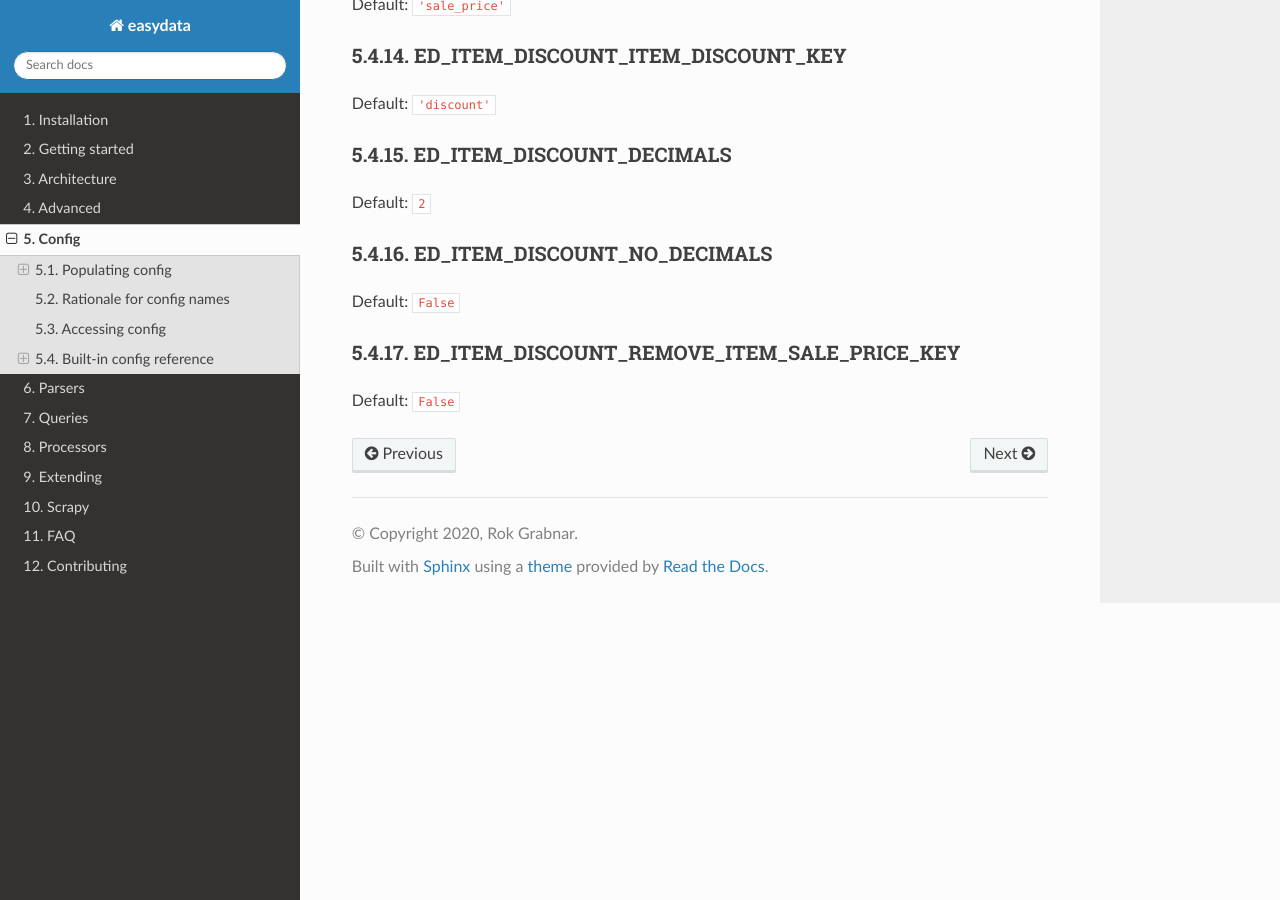
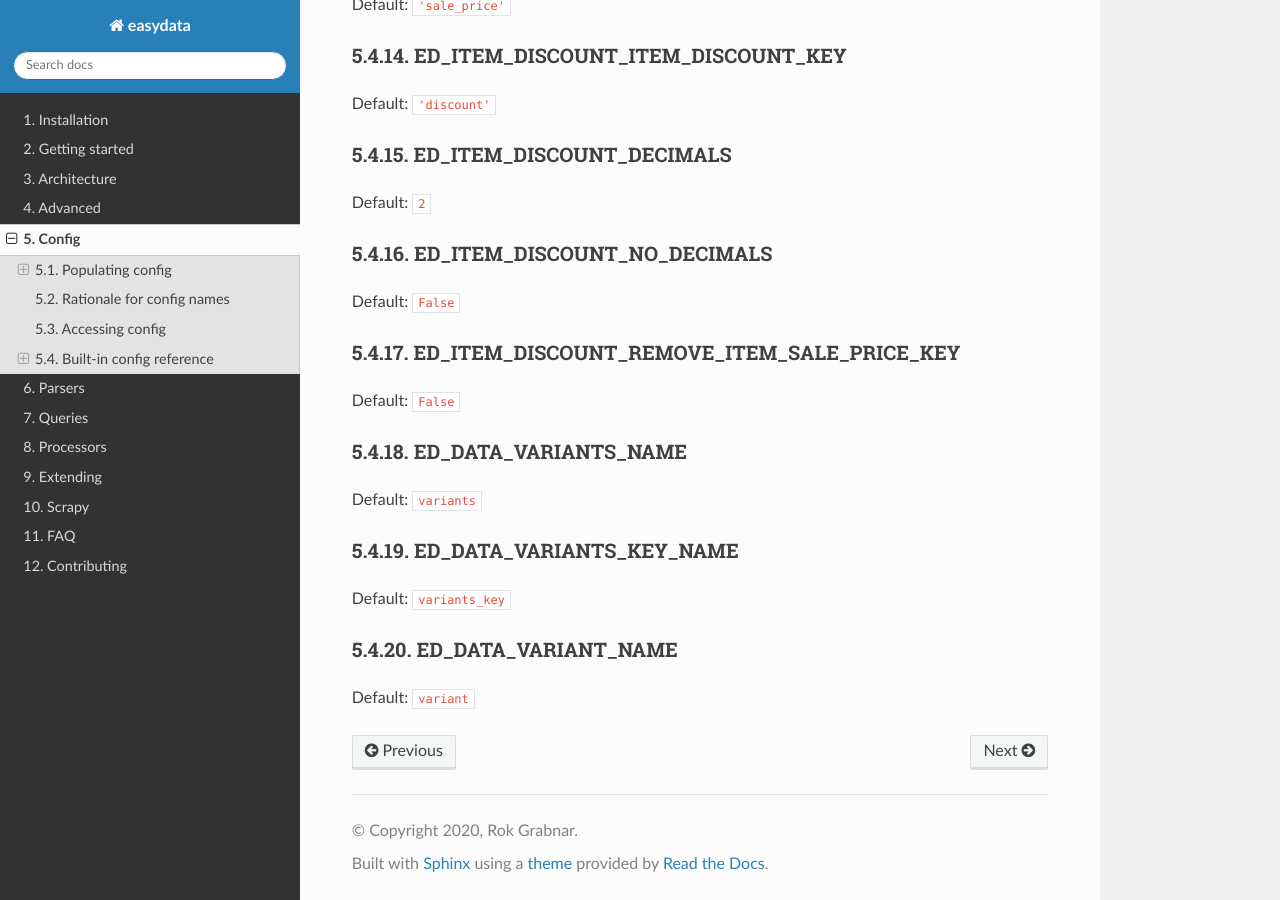
Before and after one commit to easydatapy/easydata, a Sphinx documentation site: the page built from docs/config.rst, in a window 1280 px wide and 900 px high, scrolled down 3500 px. Built offline with Sphinx 7.4.7 and the Read the Docs theme 2.0.0, drawn with Linux system fonts in a browser that asks for light colours.

Commit message:
add additional config variables

```diff
--- a/docs/config.rst
+++ b/docs/config.rst
@@ -207,3 +207,21 @@ Default: ``False``
 ED_ITEM_DISCOUNT_REMOVE_ITEM_SALE_PRICE_KEY
 -------------------------------------------
 Default: ``False``
+
+.. _config-ed-data-variants-name:
+
+ED_DATA_VARIANTS_NAME
+---------------------
+Default: ``variants``
+
+.. _config-ed-data-variants-key-name:
+
+ED_DATA_VARIANTS_KEY_NAME
+-------------------------
+Default: ``variants_key``
+
+.. _config-ed-data-variant-name:
+
+ED_DATA_VARIANT_NAME
+--------------------
+Default: ``variant``
```
